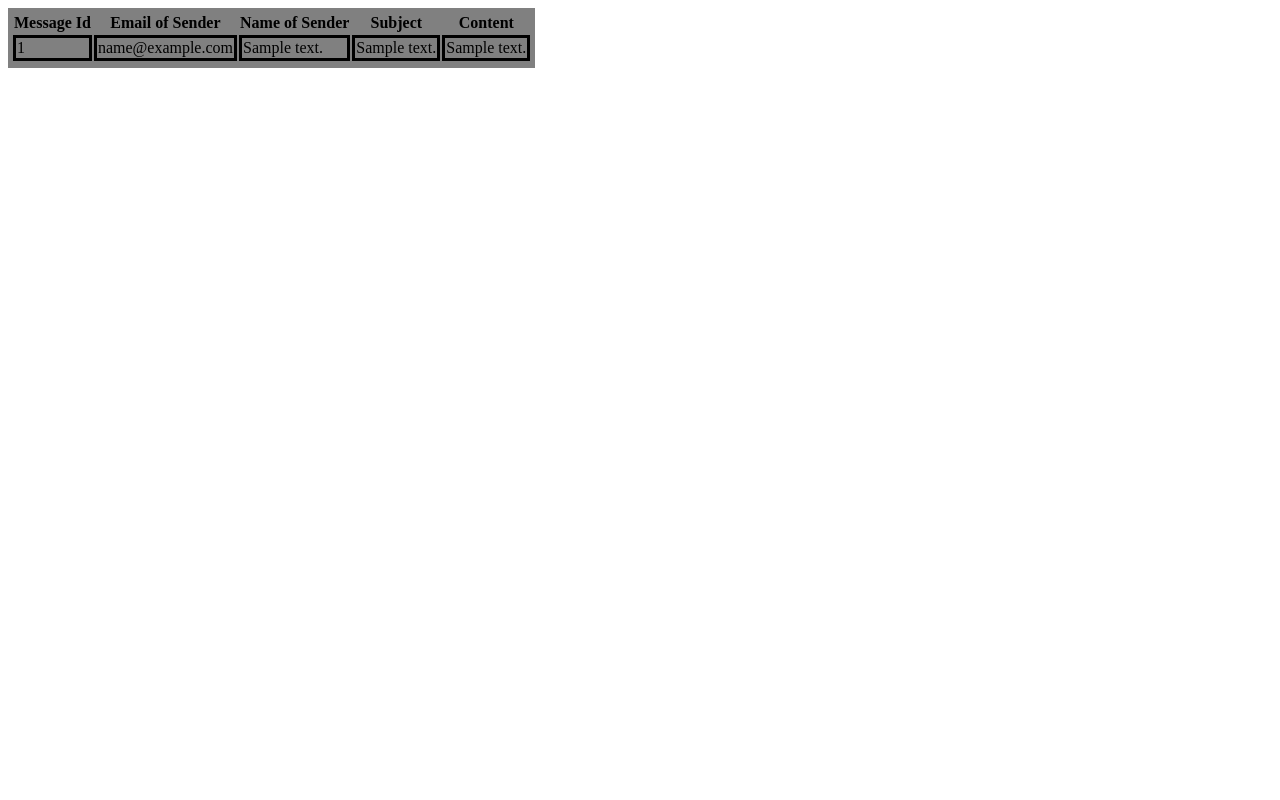
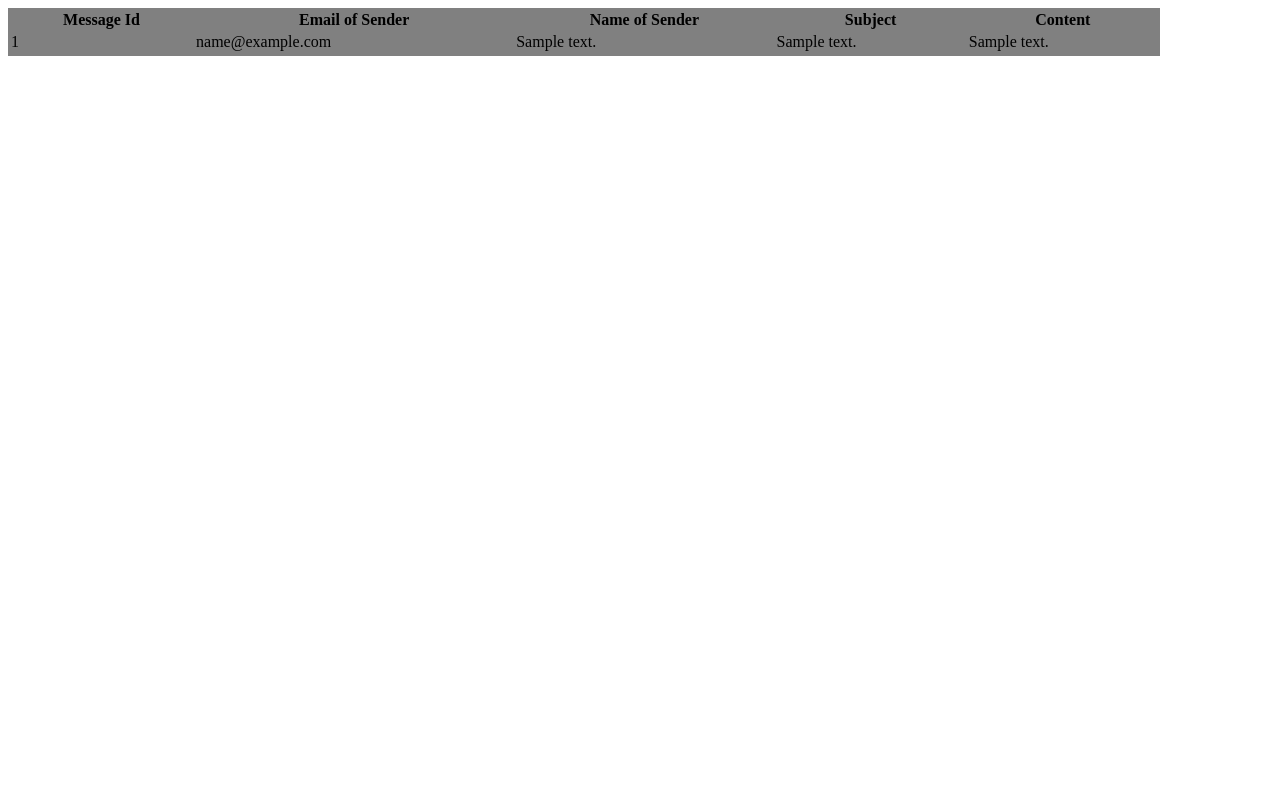
Before and after one commit to andrew21-mch/HNG-TASK-2, a PHP site: page /messages.php in a window 1280 px wide. Run offline with PHP 8.4, Linux system fonts and the light colour scheme; tables that the repository leaves empty hold one stand-in row (values such as "Sample post"); data that the repository does not hold is empty.

Commit message:
adjusting

```diff
--- a/messages.php
+++ b/messages.php
@@ -2,15 +2,14 @@
     <title>messages</title>
     <head>
         <style>
+        body{
+            width: 100%;
+        }
         table{
+            width: 90%;
             border-style: solid;
+            border: 2px;
             background-color: gray;
-        }
-        tr{
-            border-style: solid;
-        }
-        td{
-            border-style:solid;
         }
     </style>
     </head>
```
